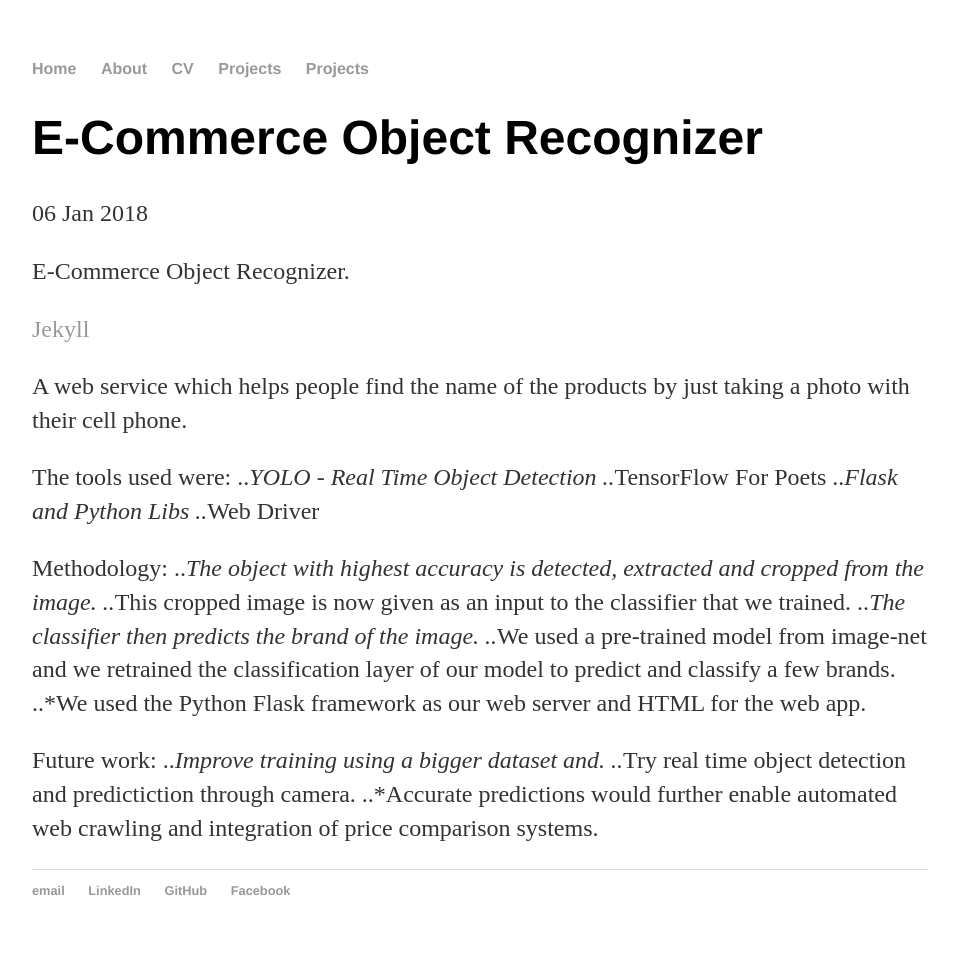
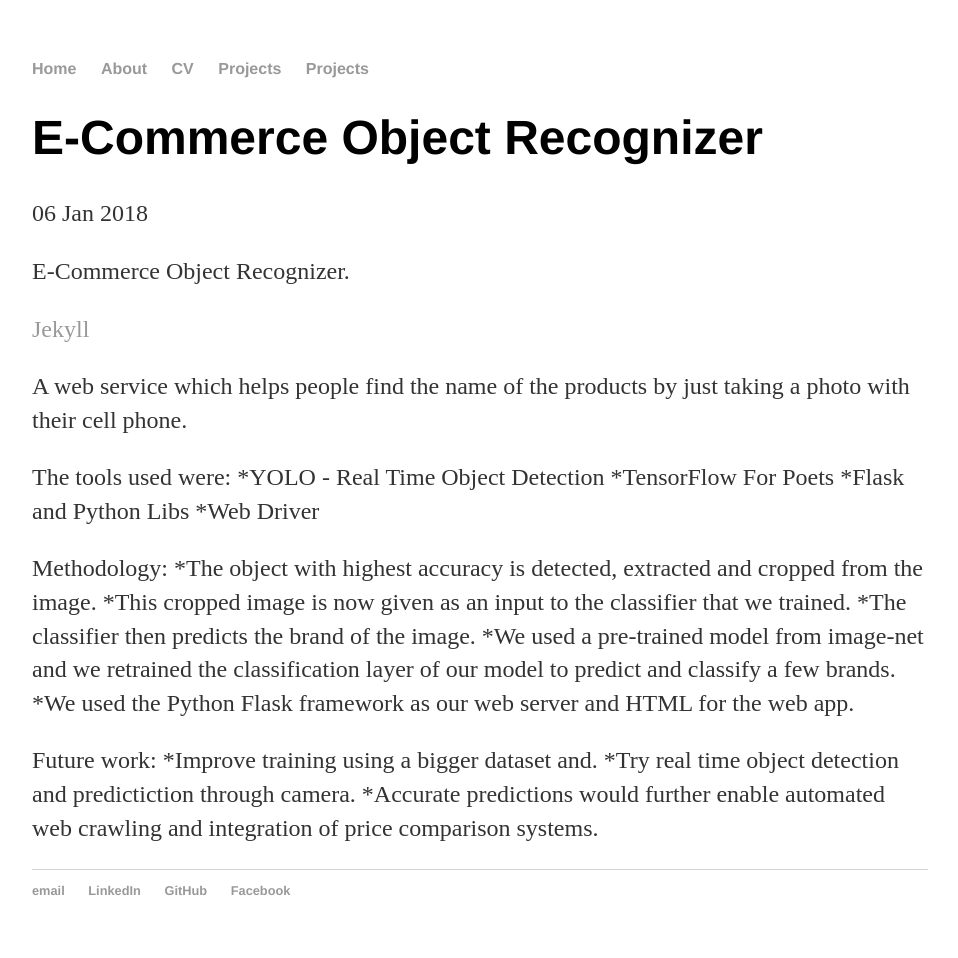
Before and after one commit to s-bhatt/s-bhatt.github.io1, a Jekyll site: the page built from _posts/2018-01-06-object-recognizer.md, in a window 1280 px wide. Shown: the whole page, without its empty margins (160-1118 px from the left). Built offline with Jekyll 4.4.1, drawn with Linux system fonts in a browser that asks for light colours.

```diff
--- a/_posts/2018-01-06-object-recognizer.md
+++ b/_posts/2018-01-06-object-recognizer.md
@@ -11,19 +11,19 @@ E-Commerce Object Recognizer.
 A web service which helps people find the name of the products by just taking a photo with their cell phone.
 
 The tools used were:
-..*YOLO - Real Time Object Detection
-..*TensorFlow For Poets
-..*Flask and Python Libs
-..*Web Driver
+*YOLO - Real Time Object Detection
+*TensorFlow For Poets
+*Flask and Python Libs
+*Web Driver
 
 Methodology:
-..*The object with highest accuracy is detected, extracted and cropped from the image.
-..*This cropped image is now given as an input to the classifier that we trained.
-..*The classifier then predicts the brand of the image.
-..*We used a pre-trained model from image-net and we retrained the classification layer of our model to predict and classify a few brands.
-..*We used the Python Flask framework as our web server and HTML for the web app.
+*The object with highest accuracy is detected, extracted and cropped from the image.
+*This cropped image is now given as an input to the classifier that we trained.
+*The classifier then predicts the brand of the image.
+*We used a pre-trained model from image-net and we retrained the classification layer of our model to predict and classify a few brands.
+*We used the Python Flask framework as our web server and HTML for the web app.
 
 Future work:
-..*Improve training using a bigger dataset and.
-..*Try real time object detection and predictiction through camera.
-..*Accurate predictions would further enable automated web crawling and integration of price comparison systems.
+*Improve training using a bigger dataset and.
+*Try real time object detection and predictiction through camera.
+*Accurate predictions would further enable automated web crawling and integration of price comparison systems.
```
